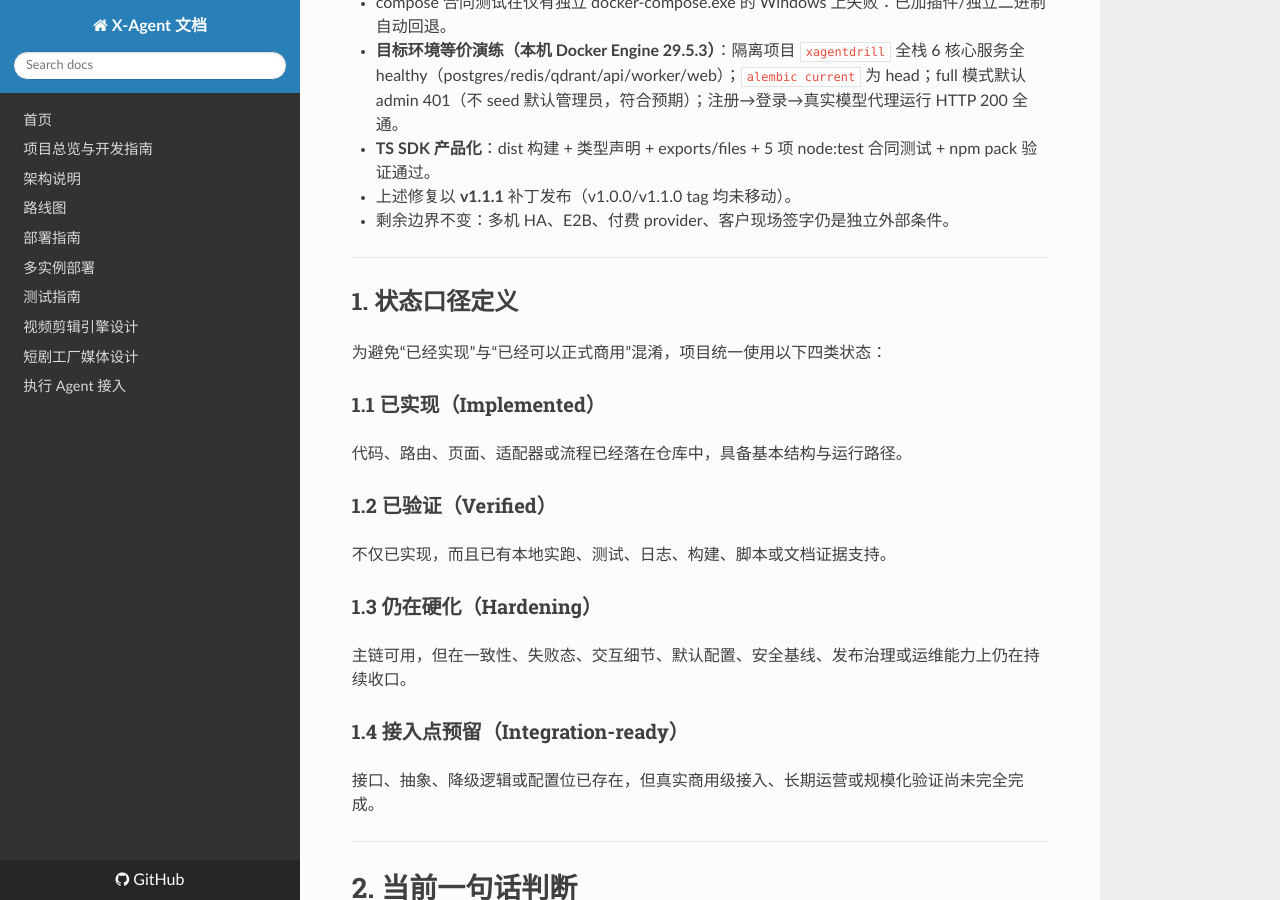
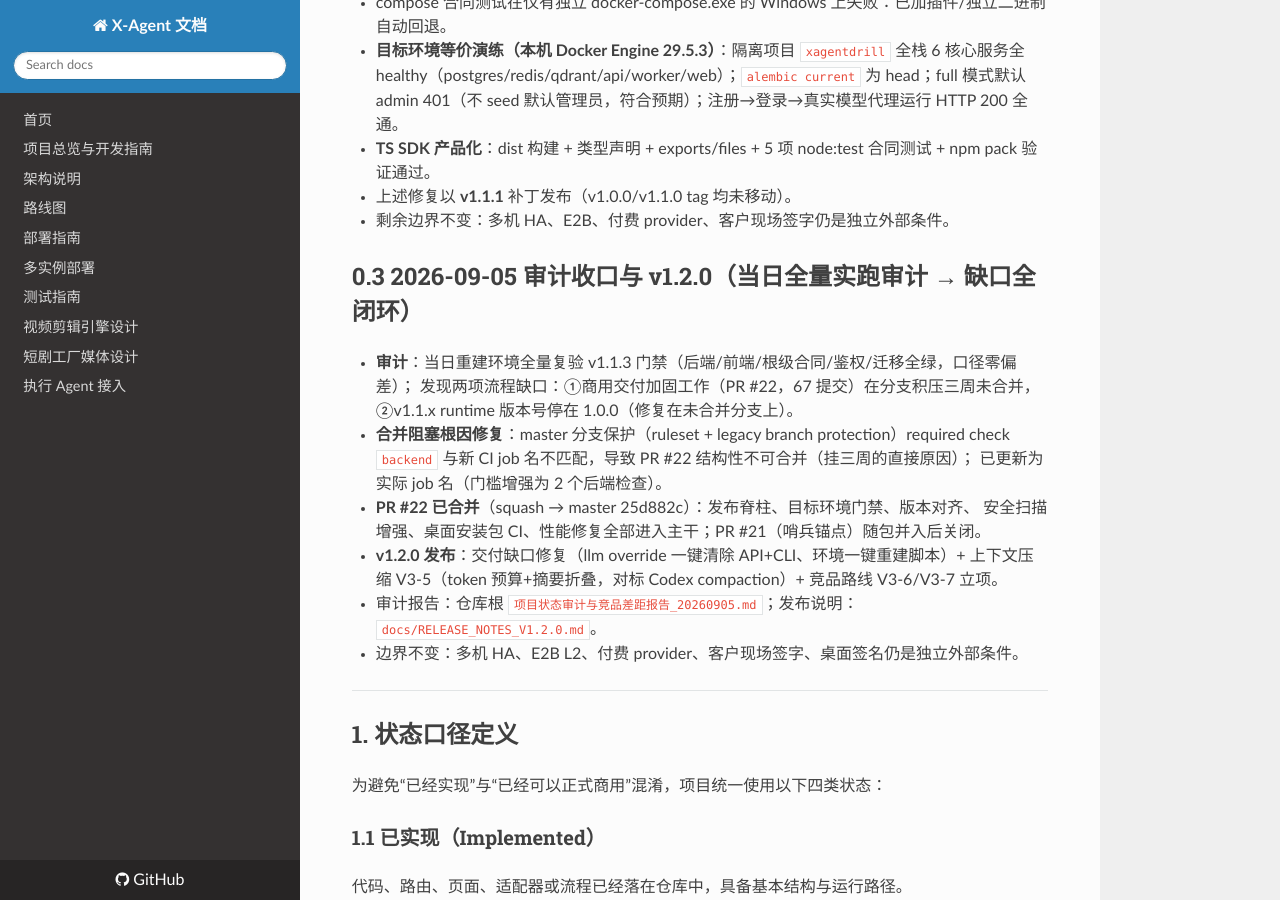
Before and after one commit to xiongpinji/xiongbao, an MkDocs documentation site: the page built from docs/COMMERCIAL_STATUS_SOURCE_OF_TRUTH.md, in a window 1280 px wide and 900 px high, scrolled down 1197 px. Built offline with MkDocs 1.6.1, drawn with Linux system fonts in a browser that asks for light colours; nearby versions of some CDN libraries.

Commit message:
release: v1.2.0 — 商用交付门禁合入 + 交付缺口修复 + 上下文压缩
版本链 bump（api/web/helm/desktop/README 七处一致，verify_release_versions 通过）；
RELEASE_NOTES_V1.2.0 + 事实源 0.3 节（2026-09-05 审计收口实录）

```diff
--- a/docs/COMMERCIAL_STATUS_SOURCE_OF_TRUTH.md
+++ b/docs/COMMERCIAL_STATUS_SOURCE_OF_TRUTH.md
@@ -31,6 +31,22 @@
 - **TS SDK 产品化**：dist 构建 + 类型声明 + exports/files + 5 项 node:test 合同测试 + npm pack 验证通过。
 - 上述修复以 **v1.1.1** 补丁发布（v1.0.0/v1.1.0 tag 均未移动）。
 - 剩余边界不变：多机 HA、E2B、付费 provider、客户现场签字仍是独立外部条件。
+
+## 0.3 2026-09-05 审计收口与 v1.2.0（当日全量实跑审计 → 缺口全闭环）
+
+- **审计**：当日重建环境全量复验 v1.1.3 门禁（后端/前端/根级合同/鉴权/迁移全绿，口径零偏差）；
+  发现两项流程缺口：①商用交付加固工作（PR #22，67 提交）在分支积压三周未合并，
+  ②v1.1.x runtime 版本号停在 1.0.0（修复在未合并分支上）。
+- **合并阻塞根因修复**：master 分支保护（ruleset + legacy branch protection）required
+  check `backend` 与新 CI job 名不匹配，导致 PR #22 结构性不可合并（挂三周的直接原因）；
+  已更新为实际 job 名（门槛增强为 2 个后端检查）。
+- **PR #22 已合并**（squash → master 25d882c）：发布脊柱、目标环境门禁、版本对齐、
+  安全扫描增强、桌面安装包 CI、性能修复全部进入主干；PR #21（哨兵锚点）随包并入后关闭。
+- **v1.2.0 发布**：交付缺口修复（llm override 一键清除 API+CLI、环境一键重建脚本）+
+  上下文压缩 V3-5（token 预算+摘要折叠，对标 Codex compaction）+ 竞品路线 V3-6/V3-7 立项。
+- 审计报告：仓库根 `项目状态审计与竞品差距报告_20260905.md`；发布说明：
+  `docs/RELEASE_NOTES_V1.2.0.md`。
+- 边界不变：多机 HA、E2B L2、付费 provider、客户现场签字、桌面签名仍是独立外部条件。
 
 ---
 
```
Also changed, not shown: README.md (+1 -1 lines), docs/RELEASE_NOTES_V1.2.0.md (added, +59 -0 lines), 6 other files.
